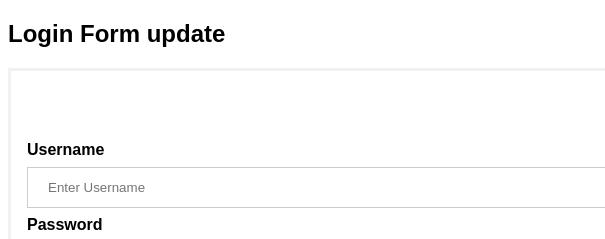
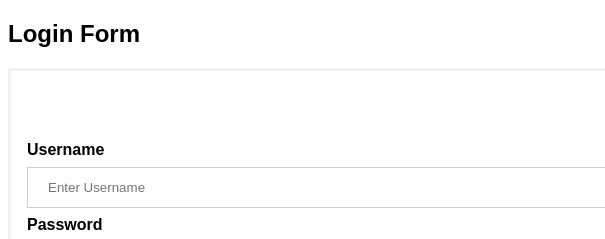
Before and after one commit to azlan-43/login-2509, a plain HTML site: page index.html in a window 1280 px wide. Shown: the top 239 px of the page, 0-605 px from the left. Drawn offline with Linux system fonts and the light colour scheme.

Commit message:
Update index.html

```diff
--- a/index.html
+++ b/index.html
@@ -68,7 +68,7 @@ span.psw {
 </head>
 <body>
 
-<h2>Login Form update</h2>
+<h2>Login Form</h2>
 
 <form action="/action_page.php" method="post">
   <div class="imgcontainer">
```
